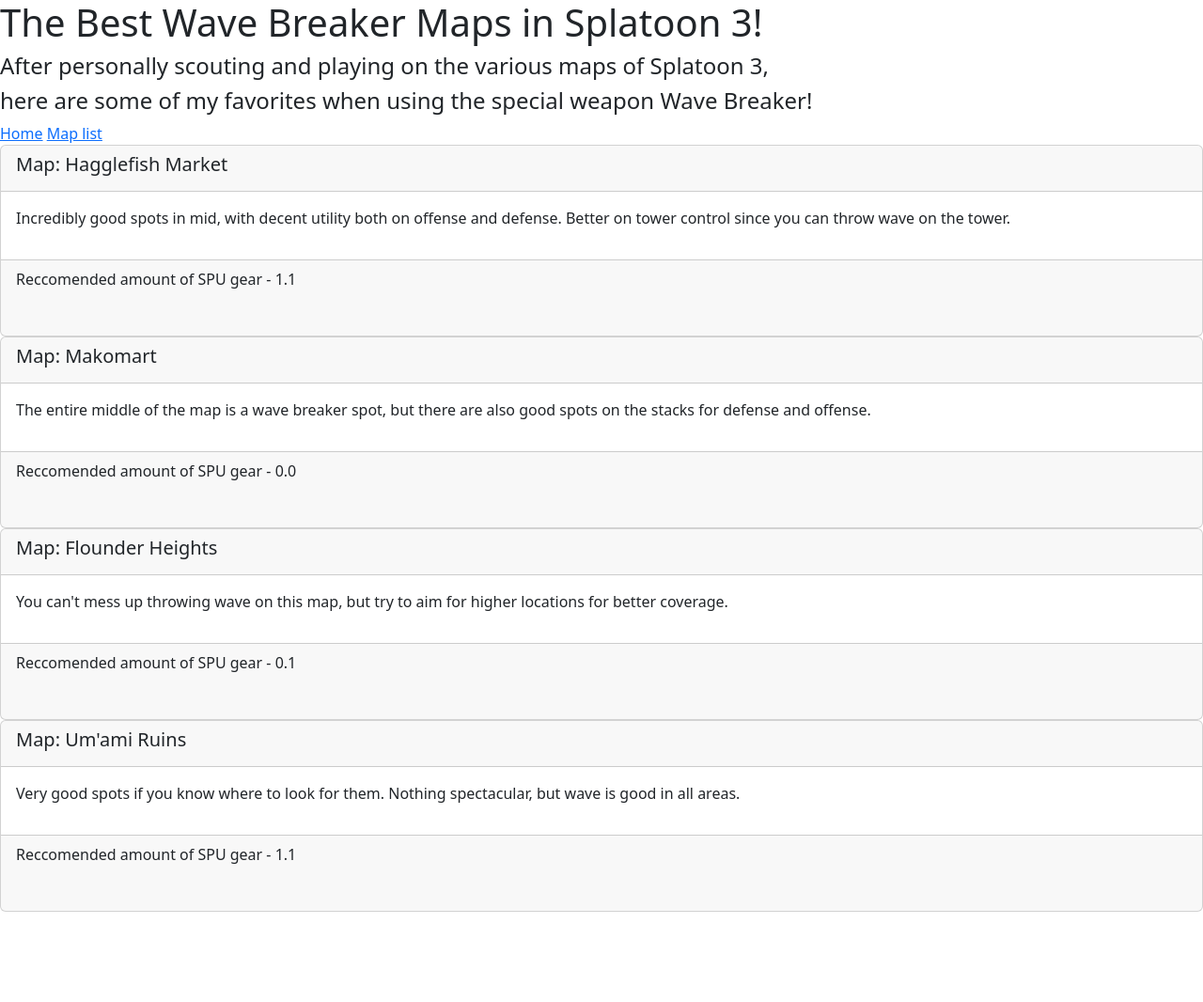
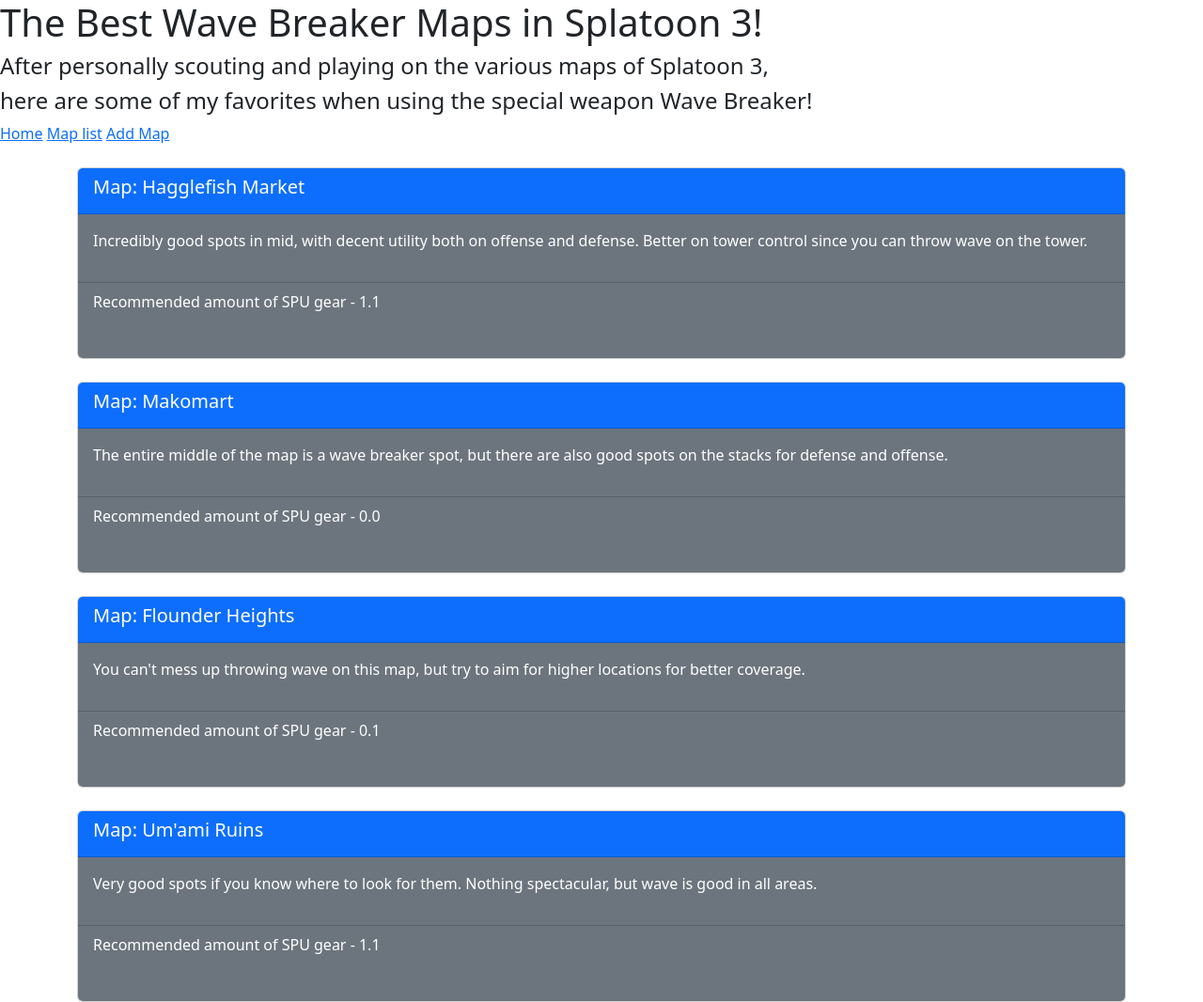
Before and after one commit to GGolurk/project-2a-s26-GGolurk, a Flask app: page /maplist in a window 1280 px wide. Shown: the whole page at 94% size. Before the commit the page ends 970 px from the top, so only its background shows below. Run offline with Flask 3, Linux system fonts and the light colour scheme.

Commit message:
Added template & route, and made the post request from the demo work. Also, I made the waveMaps cards prettier.

```diff
--- a/app.py
+++ b/app.py
@@ -1,7 +1,7 @@
 # The purpose of this project is to display the best maps
 # for the special weapon Wave Breaker in the video game of
 # Splatoon 3.
-from flask import Flask, render_template
+from flask import Flask, render_template, request
 
 app = Flask(__name__)
 
@@ -29,6 +29,11 @@ def home():  # put application's code here
 def maplist():
     return render_template('waveMaps.html', wave_maps=waveMaps)
 
+@app.route('/addMap', methods=['GET', 'POST'])
+def addMap():
+    if request.method == 'POST':
+        print('baaanger')
+    return render_template('addMap.html')
 
 if __name__ == '__main__':
     app.run()
--- a/templates/base.html
+++ b/templates/base.html
@@ -10,6 +10,7 @@
     <h4>here are some of my favorites when using the special weapon Wave Breaker!</h4>
     <a href="http://127.0.0.1:5000/">Home</a>
     <a href="http://127.0.0.1:5000/maplist">Map list</a>
+    <a href="http://127.0.0.1:5000/addMap">Add Map</a>
     {% block content %}{% endblock %}
     <!-- the next line allows Bootstrap to interface with mobile devices -->
     <meta name="viewport" content="width=device-width, initial-scale=1">
--- a/templates/waveMaps.html
+++ b/templates/waveMaps.html
@@ -2,16 +2,18 @@
 
 {% block content %}
     {% for each_map in wave_maps %}
+        <div class="container mt-4">
             <div class="card">
-            <div class="card-header">
+                <div class="card-header bg-primary text-white">
                     <h5>Map: {{ each_map['Map'] }}</h5>
                 </div>
-            <div class="card-body">
+              <div class="card-body bg-secondary text-white">
                     <p>{{ each_map['Description'] }}</p>
                 </div>
-            <div class="card-footer">
-                <p>Reccomended amount of SPU gear - {{ each_map['SPU'] }}</p>
+                <div class="card-footer bg-secondary text-white">
+                   <p>Recommended amount of SPU gear - {{ each_map['SPU'] }}</p>
                     <br>
+                </div>
             </div>
         </div>
     {% endfor %}
```
Also changed, not shown: templates/addMap.html (added, +10 -0 lines). Lines whose indentation alone changed are shown as unchanged.
